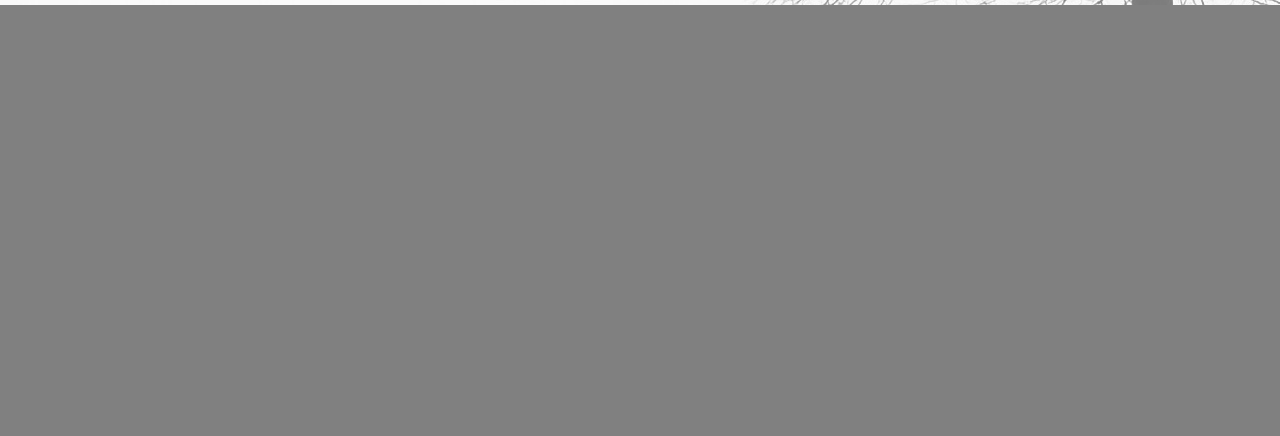
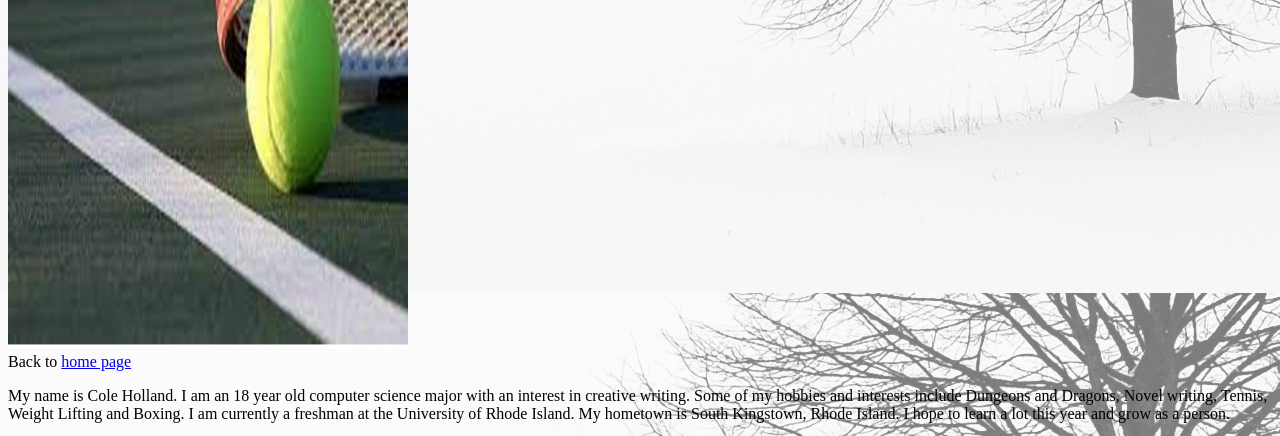
Before and after one commit to kleptomaniactempest/kleptomaniactempest.github.io, a plain HTML site: page about.html in a window 1280 px wide. Shown: the part 1147-1583 px from the top of the page. Before the commit the page ends 1152 px from the top, so only its background shows below. Drawn offline with Linux system fonts and the light colour scheme.

Commit message:
Update about.html

```diff
--- a/about.html
+++ b/about.html
@@ -23,7 +23,7 @@
           <img src=""DungeonsandDragons.jpg" width="400" height="550">
                                                                      </div>
                                                                      <div class="column">
-                       <img src="tennis.jpg width="400" height="550">
+                       <img src="tennis.jpg" width="400" height="550">
        </div>
     </div>
     <table>
```
